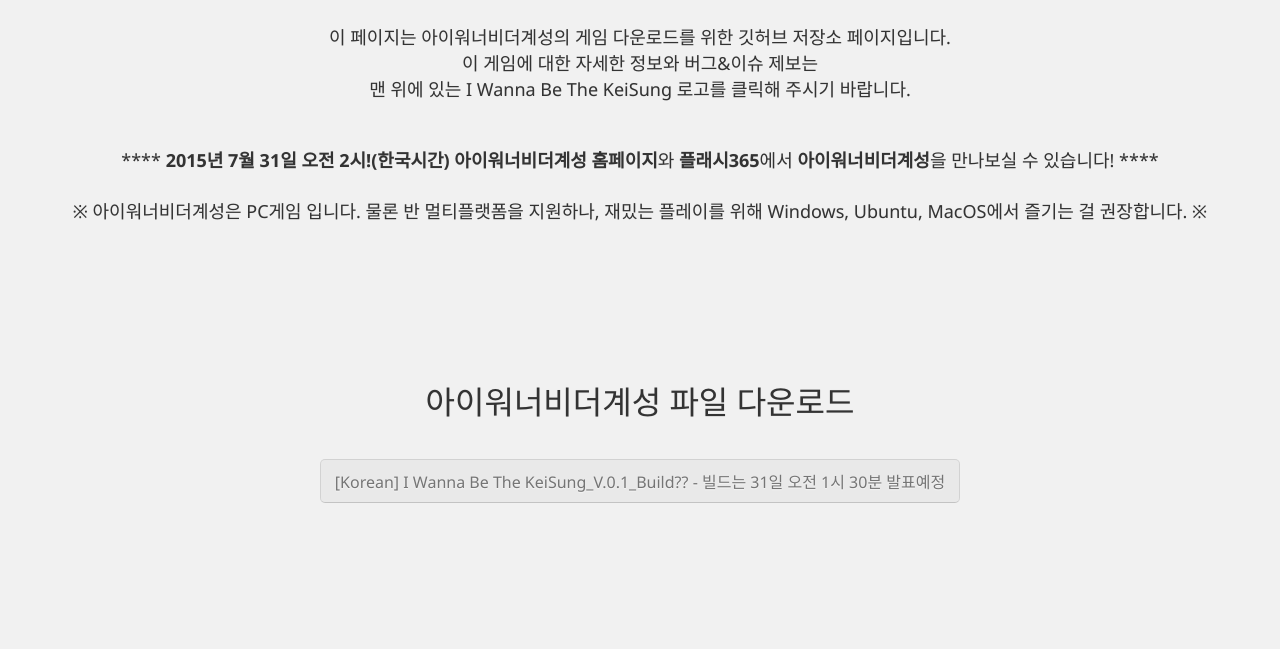
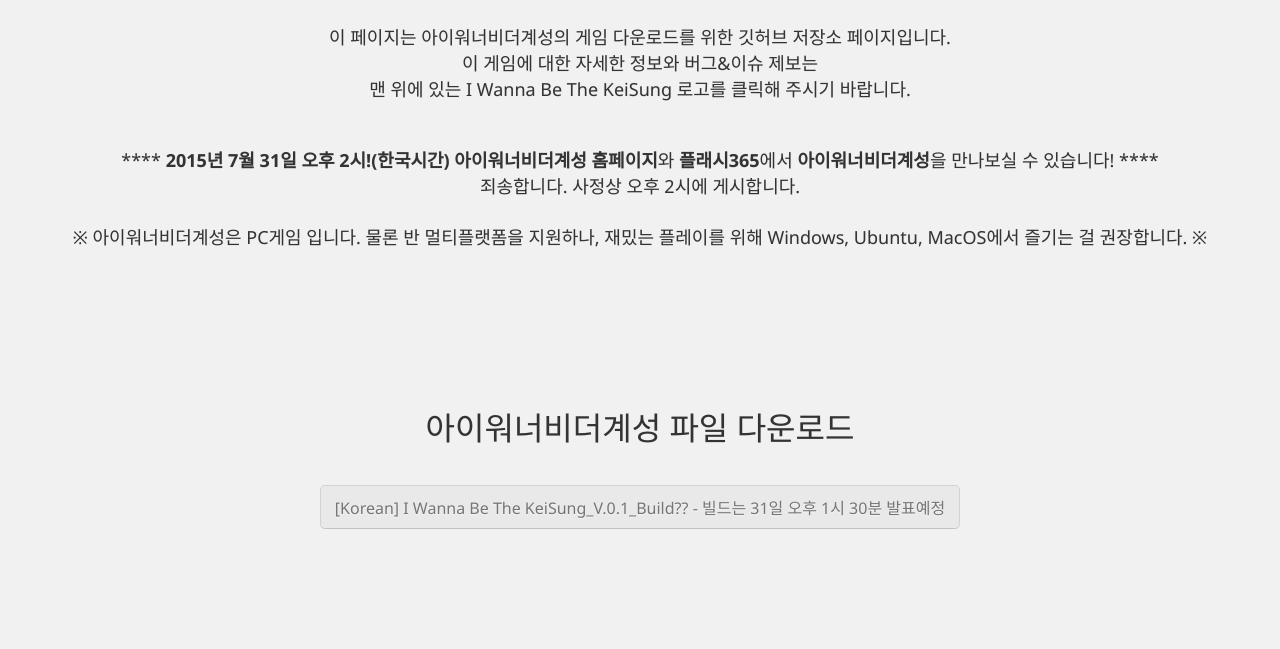
Before and after one commit to areatmgcode00003813/areatmgcode00003813.github.io, a plain HTML site: page index.html in a window 1280 px wide. Shown: the part 472-1121 px from the top of the page. Drawn offline with Linux system fonts and the light colour scheme.

Commit message:
iwbtks-gording webpage

```diff
--- a/index.html
+++ b/index.html
@@ -28,7 +28,7 @@
 <div style="text-align:center"><font size="4">이 페이지는 아이워너비더계성의 게임 다운로드를 위한 깃허브 저장소 페이지입니다.<br>이 게임에 대한 자세한 정보와 버그&이슈 제보는<br>맨 위에 있는 I Wanna Be The KeiSung 로고를 클릭해 주시기 바랍니다.</font></div>
 <div style="text-align:center"><font size="6"><br>
 </font></div>
-<div style="text-align:center"><font size="4">**** <b>2015년 7월 31일 오전 2시!(한국시간)</b> <b>아이워너비더계성 홈페이지</b>와 <b>플래시365</b>에서 <b>아이워너비더계성</b>을 만나보실 수 있습니다! ****</font></div>
+<div style="text-align:center"><font size="4">**** <b>2015년 7월 31일 오후 2시!(한국시간)</b> <b>아이워너비더계성 홈페이지</b>와 <b>플래시365</b>에서 <b>아이워너비더계성</b>을 만나보실 수 있습니다! ****<br>죄송합니다. 사정상 오후 2시에 게시합니다.</font></div>
 <div style="text-align:center"><font size="4"><br>
 </font></div>
 <div style="text-align:center"><font size="4">※ 아이워너비더계성은 PC게임 입니다. 물론 반 멀티플랫폼을 지원하나, 재밌는 플레이를 위해 Windows, Ubuntu, MacOS에서 즐기는 걸 권장합니다. ※</font></div>
@@ -59,7 +59,7 @@ src="//pagead2.googlesyndication.com/pagead/show_ads.js">
 <div style="text-align:center"><font size="5">&nbsp;</font></div>
 <!-- [Github Korean]V.0.1_Build103 START -->
 <div style="text-align:center"><a class="b-btn b-btn-large disabled">
-[Korean] I Wanna Be The KeiSung_V.0.1_Build?? - 빌드는 31일 오전 1시 30분 발표예정
+[Korean] I Wanna Be The KeiSung_V.0.1_Build?? - 빌드는 31일 오후 1시 30분 발표예정
 </a></div>
 <!-- [Github Korean]V.0.1_Build103 END -->
 <div style="text-align:center"><font size="5"><br>
```
